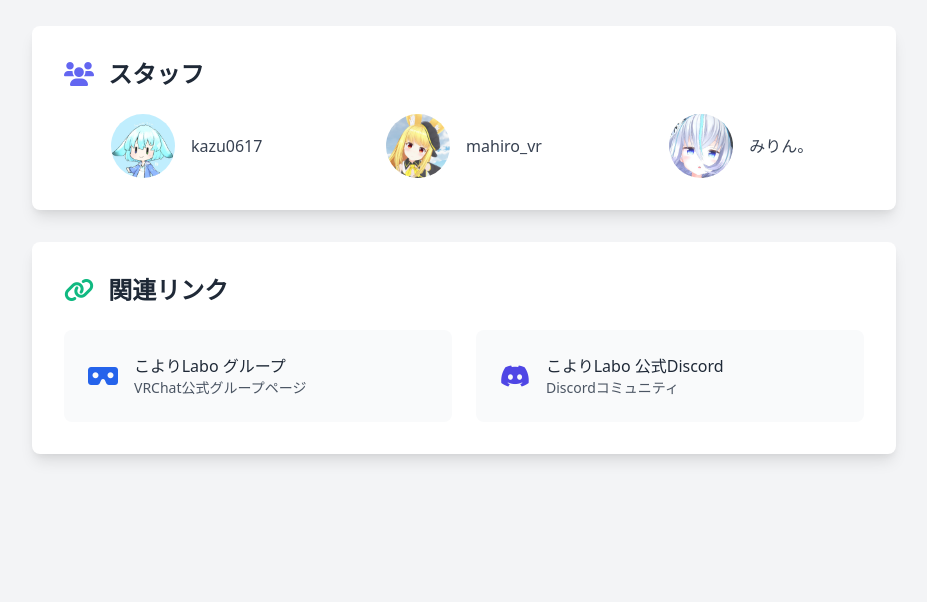
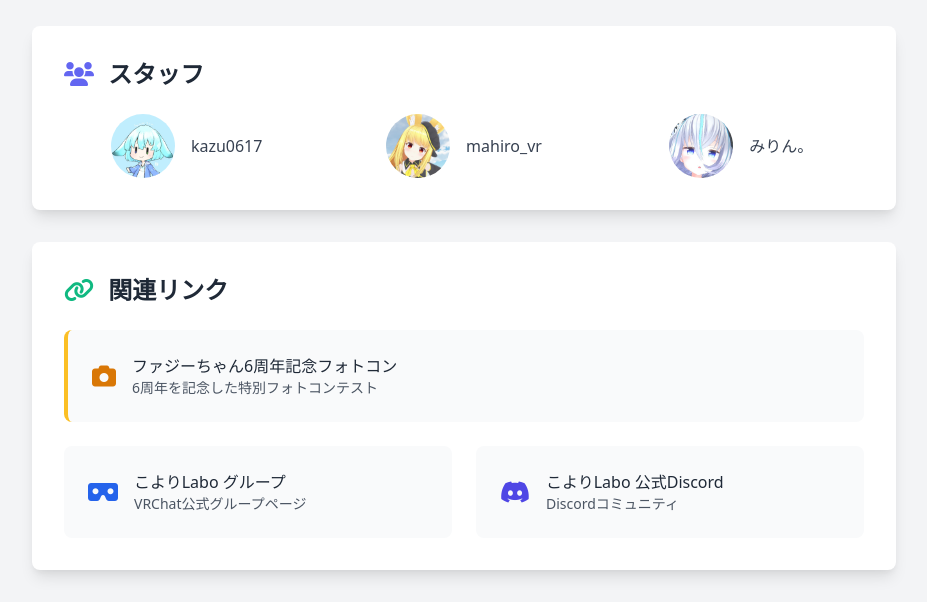
Before and after one commit to kazu0617/fuzzy-photo-contest, a plain HTML site: page 6th-gathering.html in a window 1280 px wide. Shown: the part 1130-1732 px from the top of the page, without its empty margins (176-1103 px from the left). Before the commit the page ends 1616 px from the top, so only its background shows below. Drawn offline with nearby package versions, Linux system fonts and the light colour scheme.

Commit message:
✨ 6周年記念フォトコンのリンクと説明を追加、HTMLページをリネーム

```diff
--- a/fuzzy-lp.html
+++ b/6th-gathering.html
@@ -84,6 +84,19 @@
                 <i class="fas fa-link text-green-500 mr-2"></i>
                 関連リンク
             </h2>
+            <div class="grid grid-cols-1 gap-6">
+                <!-- フォトコン -->
+                <a href="/"
+                   class="block p-6 bg-gray-50 rounded-lg hover:bg-gray-100 transition duration-300 border-l-4 border-yellow-400">
+                    <div class="flex items-center space-x-4">
+                        <i class="fas fa-camera text-2xl text-yellow-600"></i>
+                        <div>
+                            <div class="font-medium text-gray-800">ファジーちゃん6周年記念フォトコン</div>
+                            <div class="text-sm text-gray-600">6周年を記念した特別フォトコンテスト</div>
+                        </div>
+                    </div>
+                </a>
+
                 <div class="grid grid-cols-1 md:grid-cols-2 gap-6">
                     <!-- VRChat グループ -->
                     <a href="https://vrchat.com/home/group/grp_25818db5-9905-40e4-9b03-3837966db643"
@@ -113,6 +126,7 @@
                         </div>
                     </a>
                 </div>
+            </div>
         </section>
     </div>
 </body>
```
Lines whose indentation alone changed are shown as unchanged.
